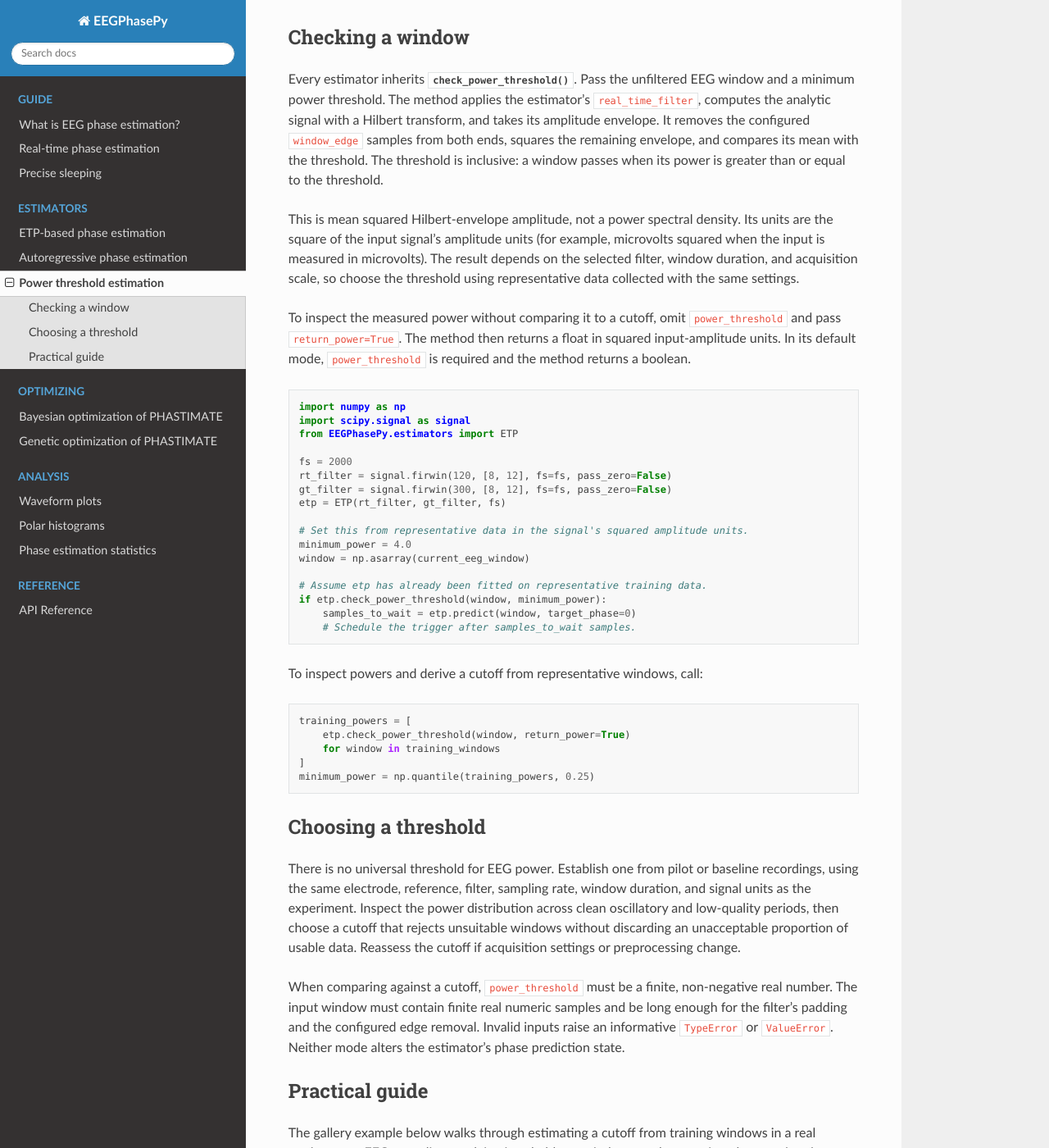
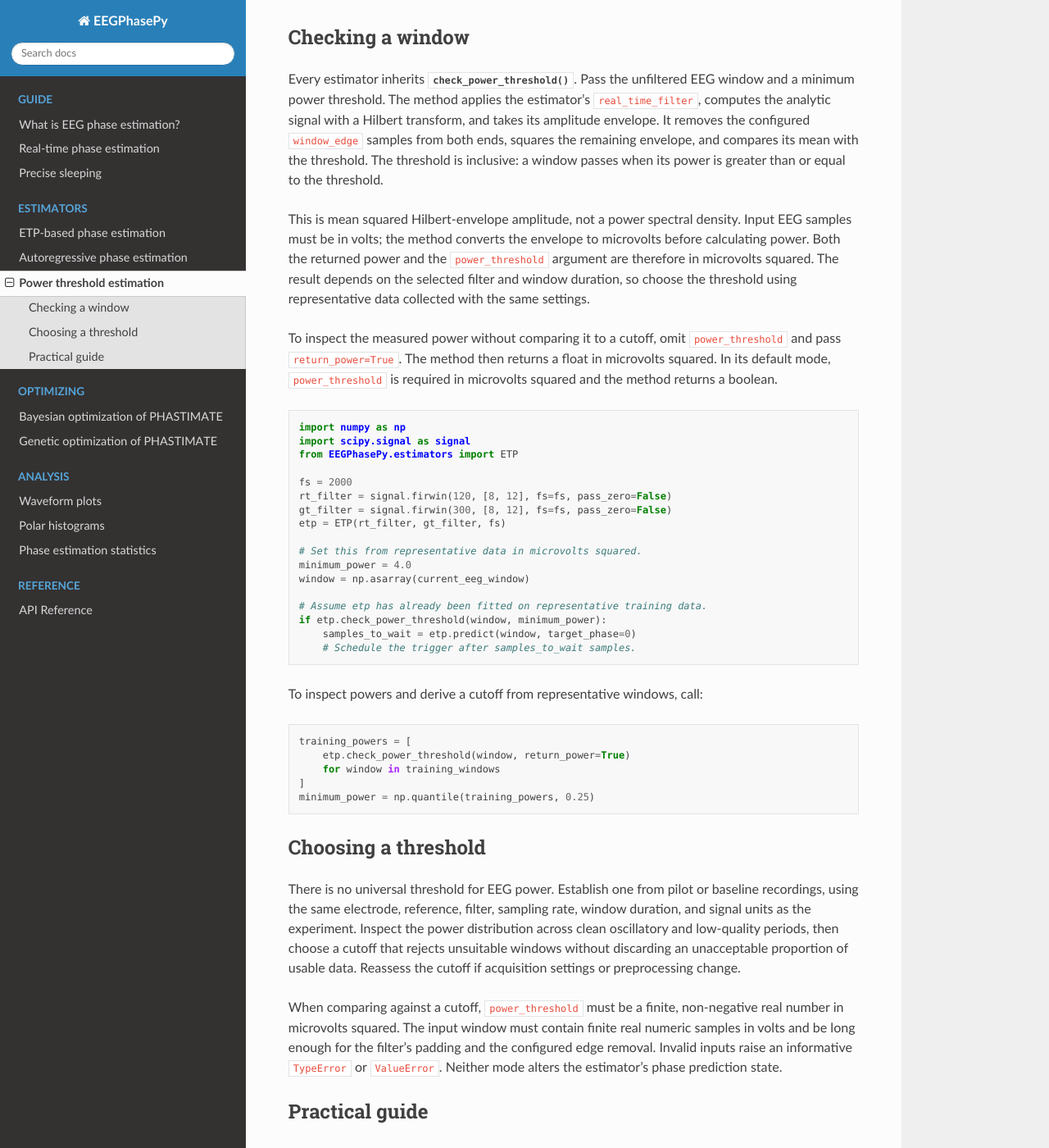
Before and after one commit to AmeerHamoodi/EEGPhasePy, a Sphinx documentation site: the page built from docs/source/usage/power_threshold.rst, in a window 1280 px wide and 1400 px high, scrolled down 275 px. Shown: the whole window at 82% size. Built offline with Sphinx 7.4.7 and the Read the Docs theme 3.1.0, drawn with Linux system fonts in a browser that asks for light colours; pages that are not in the unit, such as notebooks, are missing from menus.

Commit message:
feat: use microvolt squared power thresholds
Co-authored-by: Copilot <223556219+Copilot@users.noreply.github.com>

```diff
--- a/docs/source/usage/power_threshold.rst
+++ b/docs/source/usage/power_threshold.rst
@@ -20,16 +20,16 @@ compares its mean with the threshold. The threshold is inclusive: a window
 passes when its power is greater than or equal to the threshold.
 
 This is mean squared Hilbert-envelope amplitude, not a power spectral density.
-Its units are the square of the input signal's amplitude units (for example,
-microvolts squared when the input is measured in microvolts). The result
-depends on the selected filter, window duration, and acquisition scale, so
-choose the threshold using representative data collected with the same
-settings.
+Input EEG samples must be in volts; the method converts the envelope to
+microvolts before calculating power. Both the returned power and the
+``power_threshold`` argument are therefore in microvolts squared. The result
+depends on the selected filter and window duration, so choose the threshold
+using representative data collected with the same settings.
 
 To inspect the measured power without comparing it to a cutoff, omit
 ``power_threshold`` and pass ``return_power=True``. The method then returns a
-float in squared input-amplitude units. In its default mode,
-``power_threshold`` is required and the method returns a boolean.
+float in microvolts squared. In its default mode, ``power_threshold`` is
+required in microvolts squared and the method returns a boolean.
 
 .. code-block:: python
 
@@ -42,7 +42,7 @@ float in squared input-amplitude units. In its default mode,
    gt_filter = signal.firwin(300, [8, 12], fs=fs, pass_zero=False)
    etp = ETP(rt_filter, gt_filter, fs)
 
-   # Set this from representative data in the signal's squared amplitude units.
+   # Set this from representative data in microvolts squared.
    minimum_power = 4.0
    window = np.asarray(current_eeg_window)
 
@@ -73,10 +73,11 @@ proportion of usable data. Reassess the cutoff if acquisition settings or
 preprocessing change.
 
 When comparing against a cutoff, ``power_threshold`` must be a finite,
-non-negative real number. The input window must contain finite real numeric
-samples and be long enough for the filter's padding and the configured edge
-removal. Invalid inputs raise an informative ``TypeError`` or ``ValueError``.
-Neither mode alters the estimator's phase prediction state.
+non-negative real number in microvolts squared. The input window must contain
+finite real numeric samples in volts and be long enough for the filter's
+padding and the configured edge removal. Invalid inputs raise an informative
+``TypeError`` or ``ValueError``. Neither mode alters the estimator's phase
+prediction state.
 
 Practical guide
 ---------------
```
Also changed, not shown: docs/examples/power-threshold-based-phase-estimation.py (+5 -7 lines), 2 other files.
